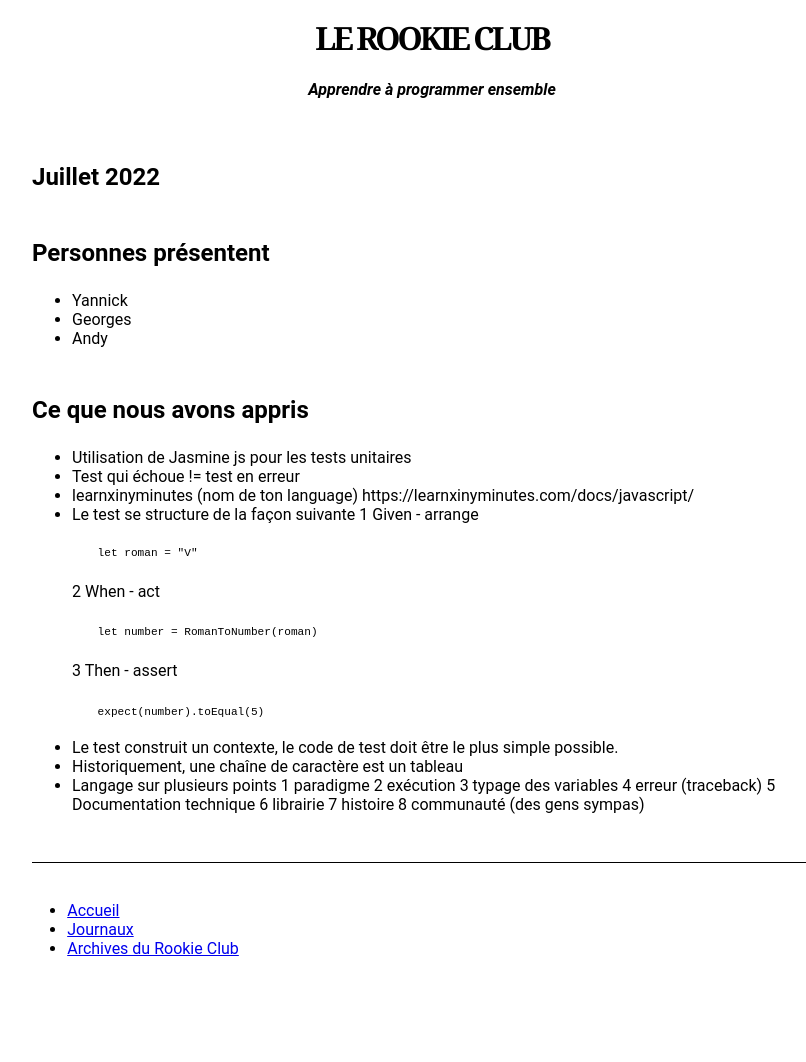
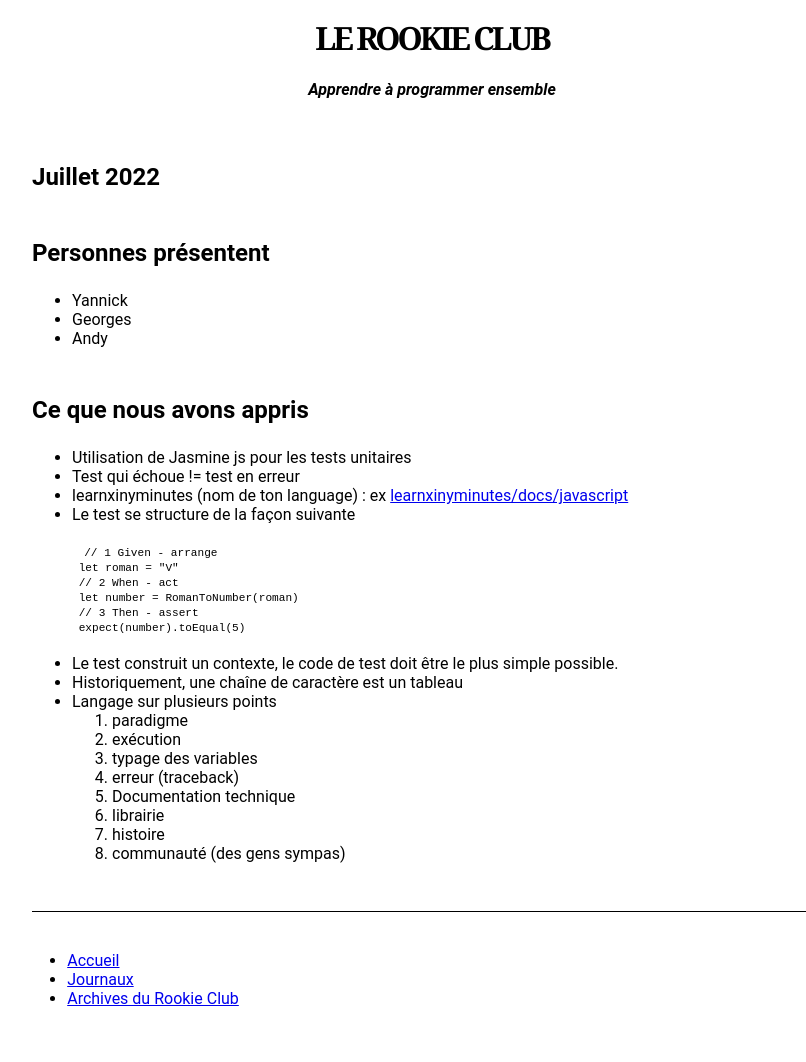
Before and after one commit to rookie-club/rookie-club.github.io, a Jekyll site: the page built from journaux/20220709-RomanToNumeral.md, in a window 1280 px wide. Shown: the whole page, without its empty margins (208-1014 px from the left). Built offline with Jekyll 4.4.1, drawn with Linux system fonts in a browser that asks for light colours; before the commit the page ends 1013 px from its top, so only the background shows below that.

Commit message:
Ressère les entrées de journaux

````diff
--- a/journaux/20220709-RomanToNumeral.md
+++ b/journaux/20220709-RomanToNumeral.md
@@ -14,29 +14,24 @@ title: Session du 10 Juillet 2022
 
 - Utilisation de Jasmine js pour les tests unitaires
 - Test qui échoue != test en erreur
-- learnxinyminutes (nom de ton language)
-    https://learnxinyminutes.com/docs/javascript/
+- learnxinyminutes (nom de ton language) : ex [learnxinyminutes/docs/javascript](https://learnxinyminutes.com/docs/javascript/)
 - Le test se structure de la façon suivante
-    1 Given - arrange
-    ```js
-    let roman = "V"
-    ```
-    2 When - act
-    ```js
-    let number = RomanToNumber(roman)
-    ```
-    3 Then - assert
-    ```js
-    expect(number).toEqual(5)
-    ```
+```javascript
+// 1 Given - arrange
+let roman = "V"
+// 2 When - act
+let number = RomanToNumber(roman)
+// 3 Then - assert
+expect(number).toEqual(5)
+```
 - Le test construit un contexte, le code de test doit être le plus simple possible.
 - Historiquement, une chaîne de caractère est un tableau
 - Langage sur plusieurs points
-    1 paradigme
-    2 exécution
-    3 typage des variables
-    4 erreur (traceback)
-    5 Documentation technique
-    6 librairie
-    7 histoire
-    8 communauté (des gens sympas)
+  1. paradigme
+  2. exécution
+  3. typage des variables
+  4. erreur (traceback)
+  5. Documentation technique
+  6. librairie
+  7. histoire
+  8. communauté (des gens sympas)
````
Also changed, not shown: journaux/index.md (+2 -3 lines).
